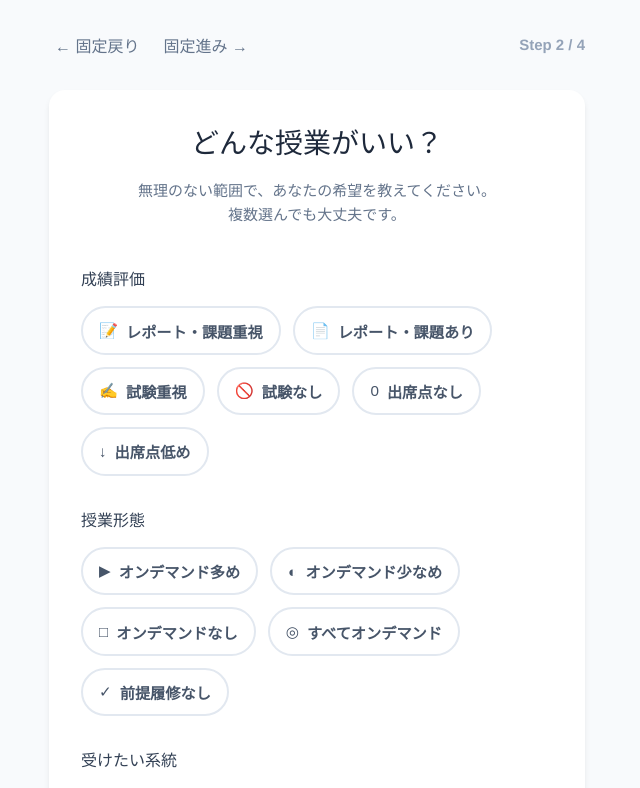
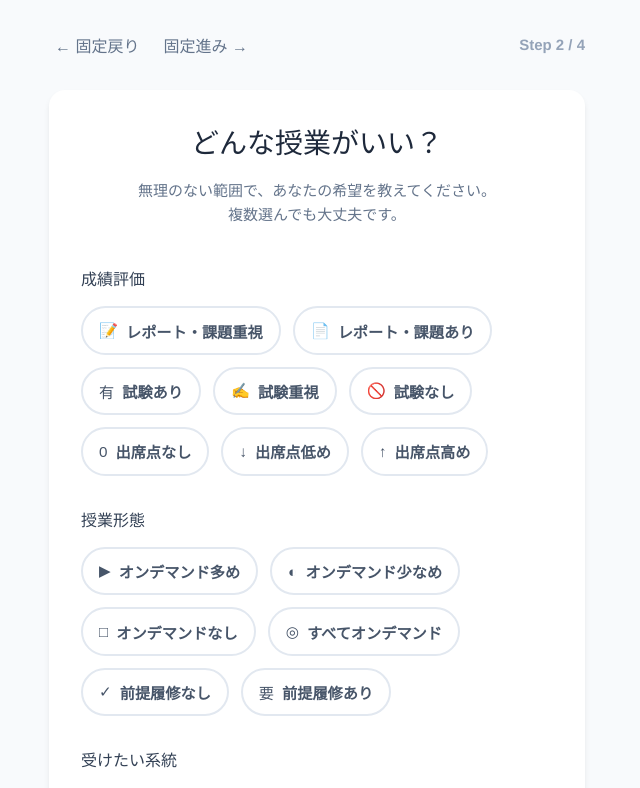
Before and after one commit to rame-ramu/rakutann, a Vue app in the folder frontend/: page /conditions in a window 1280 px wide. Shown: the top 788 px of the page, without its empty margins (23-663 px from the left). Built offline with nearby package versions, Linux system fonts and the light colour scheme; the HTML template or start-up script is replaced by a standard one.

Commit message:
基本機能ver0.3

```diff
--- a/frontend/src/router/index.ts
+++ b/frontend/src/router/index.ts
@@ -1,5 +1,6 @@
 import { createRouter, createWebHistory } from 'vue-router'
 import StudentIdView from '../views/StudentIdView.vue'
+import { store } from '../store'
 
 const router = createRouter({
   history: createWebHistory(import.meta.env.BASE_URL),
@@ -27,4 +28,10 @@ const router = createRouter({
   ],
 })
 
+router.beforeEach((to) => {
+  if (store.department && !store.isHumanInfoStudent && to.name !== 'student-id' && to.name !== 'conditions') {
+    return { name: 'conditions' }
+  }
+})
+
 export default router
--- a/frontend/src/store/index.ts
+++ b/frontend/src/store/index.ts
@@ -38,6 +38,7 @@ export const store = reactive({
   studentId: '',
   grade: null as number | null,
   department: null as string | null,
+  isHumanInfoStudent: false,
   selectedConditions: [] as string[],
   selectedSchedule: [] as { day: string; period: number }[],
   candidateCourses: [] as Course[],
@@ -54,6 +55,7 @@ export const store = reactive({
       this.grade = currentYear - year + 1
 
       const facultyCode = id.substring(5, 8).toUpperCase()
+      this.isHumanInfoStudent = facultyCode === 'NKU' || facultyCode === 'NDU'
       const facultyMap: Record<string, string> = {
         LJU: '文学部 国文学科',
         LAU: '文学部 総合英語学科',
@@ -88,6 +90,7 @@ export const store = reactive({
     } else {
       this.grade = null
       this.department = null
+      this.isHumanInfoStudent = false
     }
   },
 
--- a/frontend/src/views/ConditionView.vue
+++ b/frontend/src/views/ConditionView.vue
@@ -1,6 +1,13 @@
 <template>
   <BaseLayout>
     <div class="condition-view">
+      <div v-if="store.department && !store.isHumanInfoStudent" class="unsupported-message">
+        <h2>あなたに対応してません</h2>
+        <p class="description">このシラバスは人間情報学部の学生のみ利用できます。</p>
+        <button @click="$router.push('/')" class="next-button">学籍番号を入力し直す</button>
+      </div>
+
+      <template v-else>
         <h2>どんな授業がいい？</h2>
         <p class="description">無理のない範囲で、あなたの希望を教えてください。<br>複数選んでも大丈夫です。</p>
 
@@ -37,6 +44,7 @@
         >
           次へ進む
         </button>
+      </template>
     </div>
   </BaseLayout>
 </template>
@@ -51,15 +59,24 @@ const tagGroups = [
     tags: [
       'レポート・課題重視',
       'レポート・課題あり',
+      '試験あり',
       '試験重視',
       '試験なし',
       '出席点なし',
       '出席点低め',
+      '出席点高め',
     ],
   },
   {
     title: '授業形態',
-    tags: ['オンデマンド多め', 'オンデマンド少なめ', 'オンデマンドなし', 'すべてオンデマンド', '前提履修なし'],
+    tags: [
+      'オンデマンド多め',
+      'オンデマンド少なめ',
+      'オンデマンドなし',
+      'すべてオンデマンド',
+      '前提履修なし',
+      '前提履修あり',
+    ],
   },
   {
     title: '受けたい系統',
@@ -81,15 +98,18 @@ const getIcon = (tag: string) => {
   const icons: Record<string, string> = {
     'レポート・課題重視': '📝',
     'レポート・課題あり': '📄',
+    '試験あり': '有',
     '試験重視': '✍️',
     '試験なし': '🚫',
     '出席点なし': '0',
     '出席点低め': '↓',
+    '出席点高め': '↑',
     'オンデマンド多め': '▶',
     'オンデマンド少なめ': '◐',
     'オンデマンドなし': '□',
     'すべてオンデマンド': '◎',
     '前提履修なし': '✓',
+    '前提履修あり': '要',
     '情報・データ': '💻',
     '心理・人間': '🧠',
     'ビジネス・経営': '💼',
@@ -107,6 +127,12 @@ const getIcon = (tag: string) => {
 <style scoped>
 .condition-view {
   text-align: center;
+}
+
+.unsupported-message {
+  display: flex;
+  flex-direction: column;
+  gap: 1rem;
 }
 
 h2 {
--- a/frontend/src/views/StudentIdView.vue
+++ b/frontend/src/views/StudentIdView.vue
@@ -13,10 +13,9 @@
           <input
             v-model="inputId"
             type="text"
-            placeholder="例: 24100123"
+            placeholder="例: 24XXXNKU01"
             @input="onInput"
             maxlength="10"
-            inputmode="numeric"
           >
         </div>
 
--- a/frontend/vite.config.ts
+++ b/frontend/vite.config.ts
@@ -6,6 +6,7 @@ import vueDevTools from 'vite-plugin-vue-devtools'
 
 // https://vite.dev/config/
 export default defineConfig({
+  base: process.env.GITHUB_ACTIONS ? '/rakutann/' : '/',
   plugins: [
     vue(),
     vueDevTools(),
```
Lines whose indentation alone changed are shown as unchanged.
